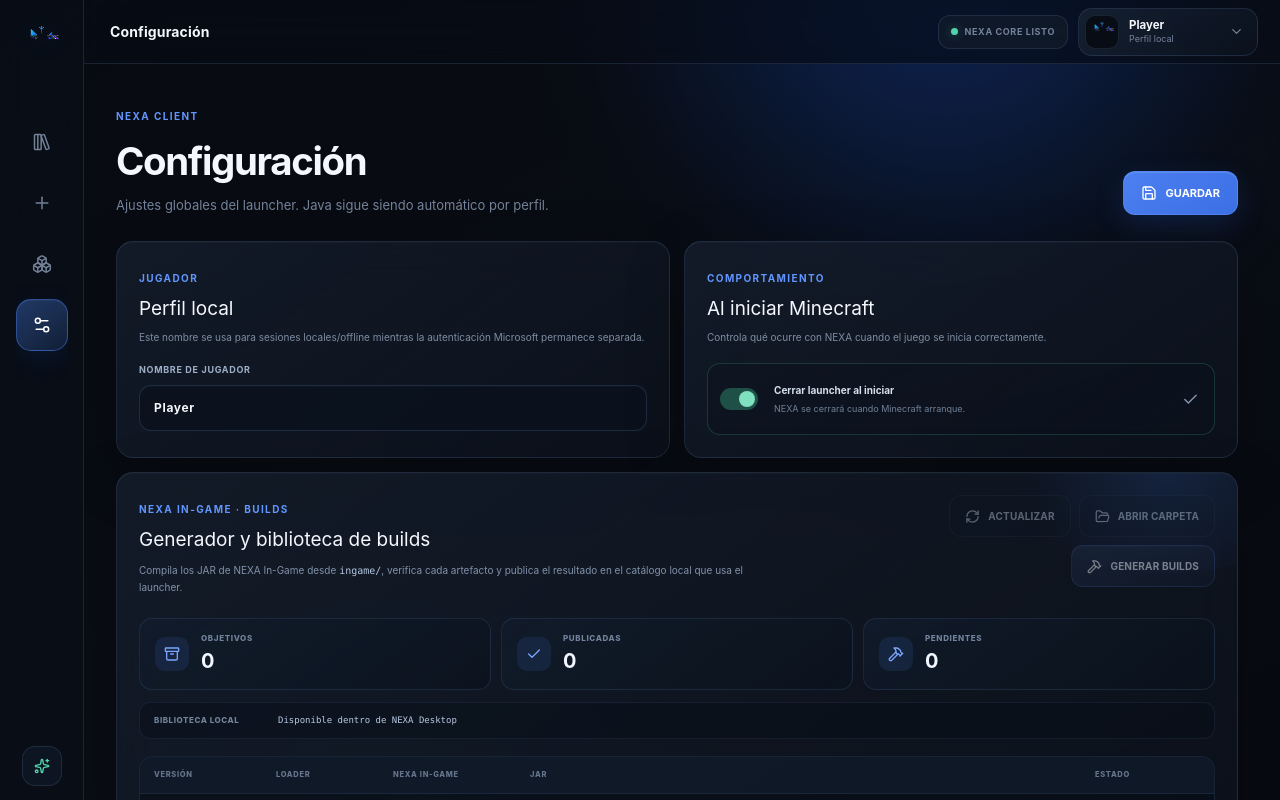
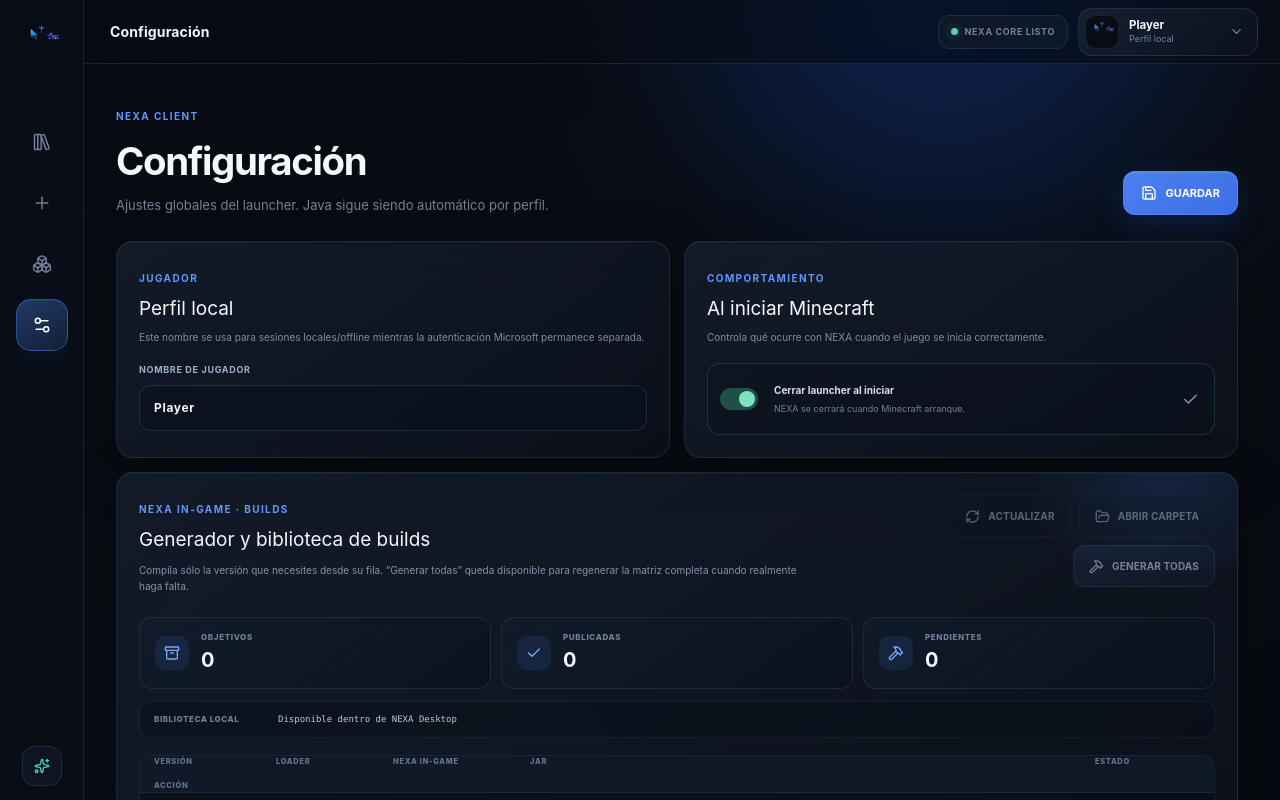
Before and after one commit to jr-0205/NexoLauncher, a React (Vite) app in the folder src/NexaLauncher.UI/: page / in a window 1280 px wide. Both pictures are taken after a click on the button "Configuración". Built offline with nearby package versions, Linux system fonts and the light colour scheme.

Commit message:
Add per-build NEXA In-Game compilation

```diff
--- a/src/NexaLauncher.UI/src/pages/SettingsPage.tsx
+++ b/src/NexaLauncher.UI/src/pages/SettingsPage.tsx
@@ -1,6 +1,7 @@
 import { type ReactNode, useEffect, useState } from "react";
 import { Archive, Check, ExternalLink, FolderOpen, Hammer, Loader2, RefreshCw, Save, ShieldCheck } from "lucide-react";
 import {
+  generateNexaInGameBuild,
   generateNexaInGameBuilds,
   getNexaInGameBuildLibrary,
   isNativeHost,
@@ -26,7 +27,9 @@
   const [buildLibrary, setBuildLibrary] = useState<NexaInGameBuildLibrary | null>(null);
   const [loadingBuilds, setLoadingBuilds] = useState(false);
   const [building, setBuilding] = useState(false);
+  const [buildingTarget, setBuildingTarget] = useState<string | null>(null);
   const [confirmBuild, setConfirmBuild] = useState(false);
+  const [selectedBuild, setSelectedBuild] = useState<NexaInGameBuildEntry | null>(null);
 
   useEffect(() => setPlayerName(username), [username]);
   useEffect(() => setCloseOnLaunch(closeLauncherOnGameStart), [closeLauncherOnGameStart]);
@@ -86,6 +89,26 @@
     }
   }
 
+  async function generateOne(build: NexaInGameBuildEntry) {
+    setSelectedBuild(null);
+    const key = buildKey(build);
+    setBuildingTarget(key);
+    try {
+      const result = await generateNexaInGameBuild(build.minecraftVersion, build.loader);
+      setBuildLibrary(await getNexaInGameBuildLibrary());
+      if (result.published) {
+        onNotice(`NEXA In-Game ${build.loader} ${build.minecraftVersion} compilada y publicada localmente.`, "success");
+      } else {
+        const detail = result.failures[0]?.message;
+        onNotice(`Falló ${build.loader} ${build.minecraftVersion}.${detail ? ` ${detail}` : ""}`, "error");
+      }
+    } catch (error) {
+      onNotice(error instanceof Error ? error.message : `No se pudo compilar ${build.loader} ${build.minecraftVersion}.`, "error");
+    } finally {
+      setBuildingTarget(null);
+    }
+  }
+
   async function openBuildFolder() {
     try {
       await openNexaInGameBuildFolder();
@@ -94,7 +117,8 @@
     }
   }
 
-  const canBuild = Boolean(buildLibrary?.sourceAvailable && buildLibrary.targetCount > 0) && !building;
+  const anyBuildRunning = building || buildingTarget !== null;
+  const canBuild = Boolean(buildLibrary?.sourceAvailable && buildLibrary.targetCount > 0) && !anyBuildRunning;
 
   return (
     <section className="page settings-page">
@@ -131,12 +155,12 @@
             <div>
               <span className="eyebrow">NEXA IN-GAME · BUILDS</span>
               <h2>Generador y biblioteca de builds</h2>
-              <p>Compila los JAR de NEXA In-Game desde <code>ingame/</code>, verifica cada artefacto y publica el resultado en el catálogo local que usa el launcher.</p>
+              <p>Compila sólo la versión que necesites desde su fila. “Generar todas” queda disponible para regenerar la matriz completa cuando realmente haga falta.</p>
             </div>
             <div className="build-manager-actions">
-              <button className="ghost-button" type="button" disabled={loadingBuilds || building || !isNativeHost()} onClick={refreshBuilds}><RefreshCw className={loadingBuilds ? "spin" : ""} size={15} /> ACTUALIZAR</button>
-              <button className="ghost-button" type="button" disabled={building || !isNativeHost()} onClick={openBuildFolder}><FolderOpen size={15} /> ABRIR CARPETA</button>
-              <button className="secondary-button" type="button" disabled={!canBuild} onClick={() => setConfirmBuild(true)}>{building ? <Loader2 className="spin" size={15} /> : <Hammer size={15} />} {building ? "COMPILANDO…" : "GENERAR BUILDS"}</button>
+              <button className="ghost-button" type="button" disabled={loadingBuilds || anyBuildRunning || !isNativeHost()} onClick={refreshBuilds}><RefreshCw className={loadingBuilds ? "spin" : ""} size={15} /> ACTUALIZAR</button>
+              <button className="ghost-button" type="button" disabled={anyBuildRunning || !isNativeHost()} onClick={openBuildFolder}><FolderOpen size={15} /> ABRIR CARPETA</button>
+              <button className="secondary-button" type="button" disabled={!canBuild} onClick={() => setConfirmBuild(true)}>{building ? <Loader2 className="spin" size={15} /> : <Hammer size={15} />} {building ? "COMPILANDO…" : "GENERAR TODAS"}</button>
             </div>
           </div>
 
@@ -160,11 +184,19 @@
 
           <div className="build-library-shell">
             <div className="build-library-head">
-              <span>VERSIÓN</span><span>LOADER</span><span>NEXA IN-GAME</span><span>JAR</span><span>ESTADO</span>
+              <span>VERSIÓN</span><span>LOADER</span><span>NEXA IN-GAME</span><span>JAR</span><span>ESTADO</span><span>ACCIÓN</span>
             </div>
             {loadingBuilds && <div className="build-library-empty"><Loader2 className="spin" size={18} /> Leyendo catálogo local…</div>}
             {!loadingBuilds && (buildLibrary?.builds.length ?? 0) === 0 && <div className="build-library-empty">Todavía no hay objetivos ni builds registradas.</div>}
-            {!loadingBuilds && buildLibrary?.builds.map((build) => <BuildRow key={`${build.loader}-${build.minecraftVersion}-${build.nexaInGameVersion}`} build={build} />)}
+            {!loadingBuilds && buildLibrary?.builds.map((build) => (
+              <BuildRow
+                key={`${build.loader}-${build.minecraftVersion}-${build.nexaInGameVersion}`}
+                build={build}
+                busy={buildingTarget === buildKey(build)}
+                disabled={anyBuildRunning || !buildLibrary.sourceAvailable}
+                onBuild={() => setSelectedBuild(build)}
+              />
+            ))}
           </div>
           {buildLibrary?.lastPublishedAt && <div className="build-library-foot">Última publicación local: {formatDate(buildLibrary.lastPublishedAt)}</div>}
         </article>
@@ -188,12 +220,23 @@
       <NexaDialog
         open={confirmBuild}
         tone="warning"
-        title="Generar builds NEXA In-Game"
-        description={`Se compilarán ${buildLibrary?.targetCount ?? 0} objetivo(s) desde ingame/. La primera ejecución puede descargar Gradle; después los perfiles reutilizan los JAR verificados y nunca ejecutan Gradle por su cuenta.`}
-        confirmLabel="GENERAR BUILDS"
+        title="Generar todas las builds NEXA In-Game"
+        description={`Se compilarán ${buildLibrary?.targetCount ?? 0} objetivo(s) desde ingame/. Usa esta opción sólo cuando necesites regenerar toda la matriz.`}
+        confirmLabel="GENERAR TODAS"
         busy={building}
         onConfirm={generateBuilds}
         onCancel={() => setConfirmBuild(false)}
+      />
+
+      <NexaDialog
+        open={selectedBuild !== null}
+        tone="info"
+        title={selectedBuild ? `Compilar ${selectedBuild.loader} ${selectedBuild.minecraftVersion}` : "Compilar build"}
+        description={selectedBuild ? `Sólo se compilará NEXA In-Game ${selectedBuild.nexaInGameVersion} para Minecraft ${selectedBuild.minecraftVersion} + ${selectedBuild.loader}. Las demás builds de la biblioteca no se tocarán.` : ""}
+        confirmLabel="COMPILAR ESTA"
+        busy={buildingTarget !== null}
+        onConfirm={() => selectedBuild && generateOne(selectedBuild)}
+        onCancel={() => setSelectedBuild(null)}
       />
     </section>
   );
@@ -203,7 +246,7 @@
   return <div className="build-metric"><span>{icon}</span><div><small>{label}</small><strong>{value}</strong></div></div>;
 }
 
-function BuildRow({ build }: { build: NexaInGameBuildEntry }) {
+function BuildRow({ build, busy, disabled, onBuild }: { build: NexaInGameBuildEntry; busy: boolean; disabled: boolean; onBuild(): void }) {
   const published = build.status === "published" && build.exists;
   const planned = build.status === "planned";
   const state = published ? "PUBLICADA" : planned ? "PENDIENTE" : "SIN JAR";
@@ -215,8 +258,13 @@
       <span>{build.nexaInGameVersion}</span>
       <span className="build-file" title={build.fileName ?? undefined}>{build.fileName ?? "—"}{size}</span>
       <span className={`build-state ${published ? "published" : planned ? "planned" : "missing"}`}>{state}</span>
+      <button className="build-row-action" type="button" disabled={disabled} onClick={onBuild}>{busy ? <Loader2 className="spin" size={12} /> : <Hammer size={12} />}{busy ? "COMPILANDO" : published ? "RECOMPILAR" : "COMPILAR"}</button>
     </div>
   );
+}
+
+function buildKey(build: NexaInGameBuildEntry) {
+  return `${build.loader.toLowerCase()}::${build.minecraftVersion}`;
 }
 
 function formatBytes(value: number) {
```
